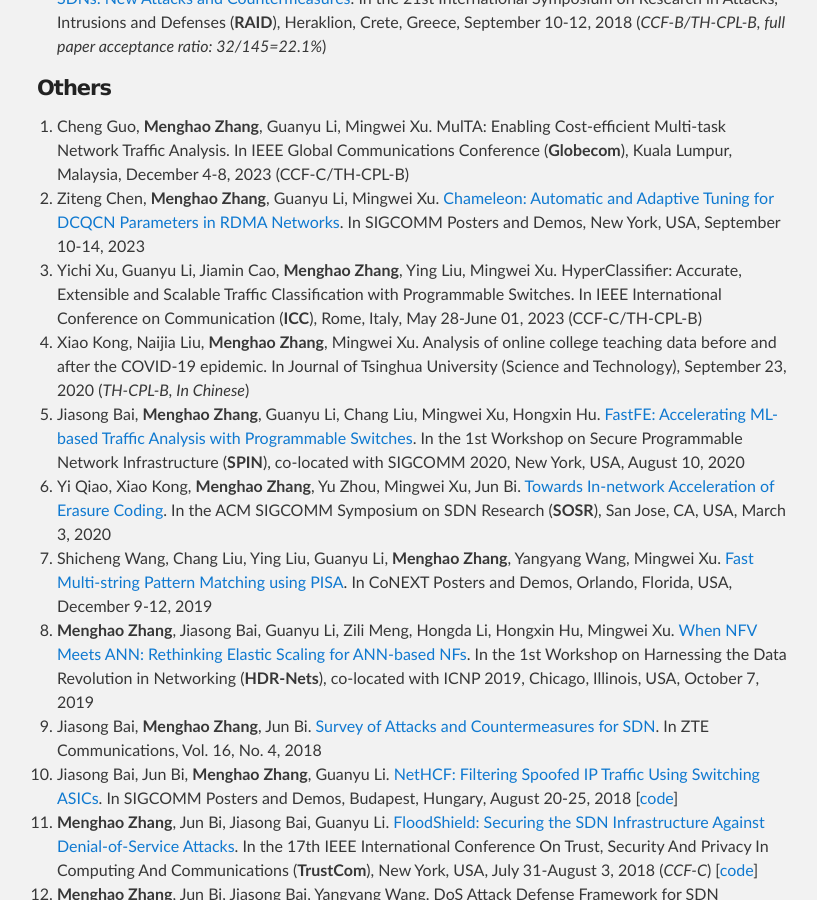
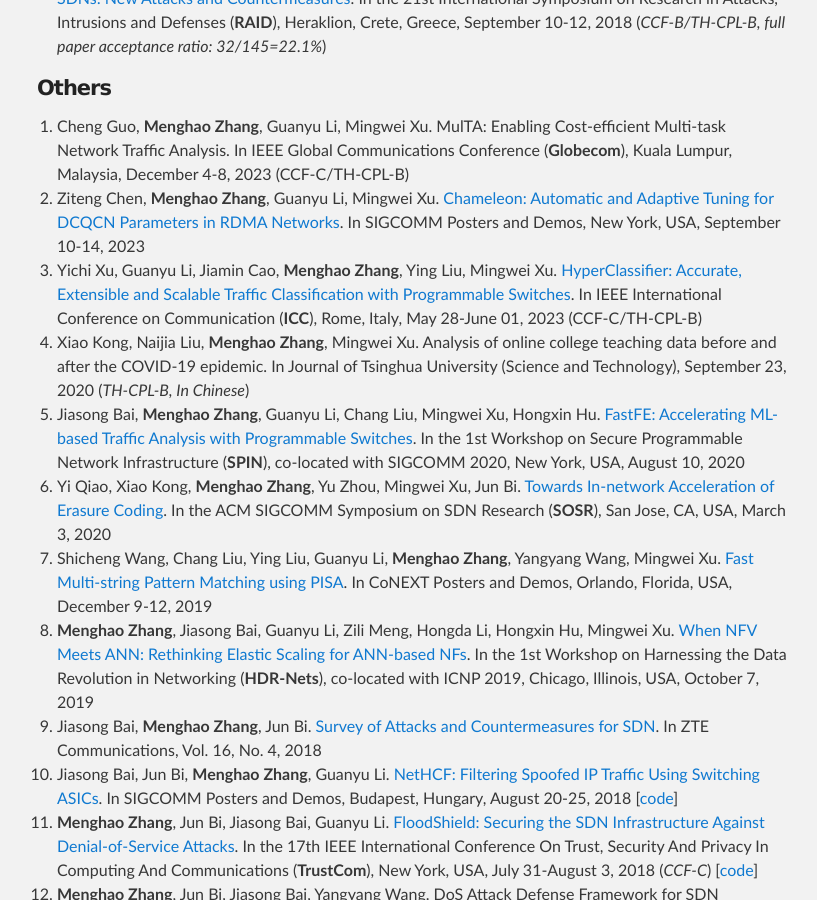
Before and after one commit to zhangmenghao/zhangmenghao.github.io, a Jekyll site: the page built from index.md, in a window 1280 px wide and 900 px high, scrolled down 2614 px. Shown: the whole window, without its empty margins (228-1045 px from the left). Built offline with Jekyll 4.4.1, drawn with Linux system fonts in a browser that asks for light colours; some of the changed lines change nothing that is shown.

Commit message:
Add ICC 2023

```diff
--- a/index.md
+++ b/index.md
@@ -79,7 +79,7 @@
 [Chameleon: Automatic and Adaptive Tuning for DCQCN Parameters in RDMA Networks](./papers/sigcomm2023-poster-Chameleon.pdf).
 In SIGCOMM Posters and Demos, New York, USA, September 10-14, 2023
 11. Yichi Xu, Guanyu Li, Jiamin Cao, __Menghao Zhang__, Ying Liu, Mingwei Xu.
-HyperClassifier: Accurate, Extensible and Scalable Traffic Classification with Programmable Switches.
+[HyperClassifier: Accurate, Extensible and Scalable Traffic Classification with Programmable Switches](./papers/ICC2023-HyperClassifier.pdf).
 In IEEE International Conference on Communication (**ICC**), Rome, Italy, May 28-June 01, 2023 (CCF-C/TH-CPL-B)
 10. Xiao Kong, Naijia Liu, __Menghao Zhang__, Mingwei Xu.
 Analysis of online college teaching data before and after the COVID-19 epidemic.
```
Also changed, not shown: 1 other file.
